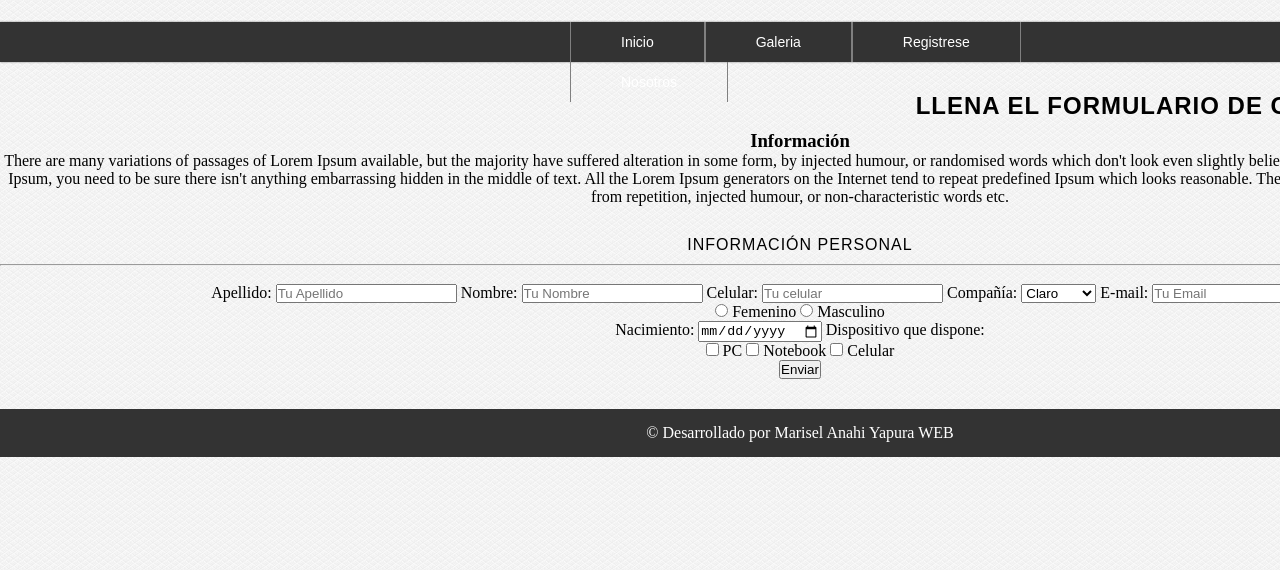
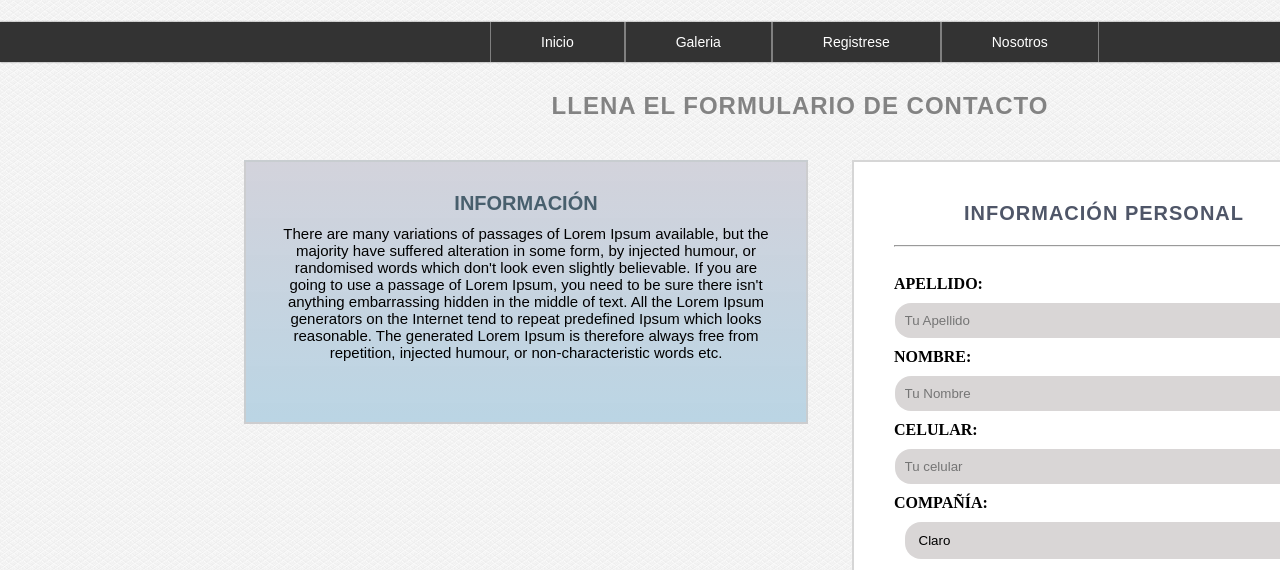
Before and after one commit to may-25121/capacitacionLaboral, a plain HTML site: page registrese.html in a window 1280 px wide. Shown: the part 228-798 px from the top of the page. Drawn offline with Linux system fonts and the light colour scheme.

Commit message:
Se agrego estilos a la pagina registrese

```diff
--- a/css/styles.css
+++ b/css/styles.css
@@ -20,7 +20,6 @@ body{
 
 /*Cabecera*/
 #header{
-
     width: 100%;
     height: 250px;
     margin: 0px auto;
@@ -69,7 +68,7 @@ body{
 #nav ul{
     list-style: none;
     margin: 0px auto;
-    width: 460px;
+    width: 620px;
 }
 
 #nav li{
@@ -97,6 +96,8 @@ body{
 }
 
 /*Secciones*/
+
+/*Cursos*/
 #sections{
     text-align: center;
 }
@@ -107,6 +108,7 @@ body{
     font-family: Arial, Helvetica, sans-serif;
     margin-top: 30px;
     margin-bottom: 10px;
+    color: rgb(131, 131, 131);
 }
 
 .section{
@@ -138,6 +140,7 @@ body{
     font-size: 17px;
     letter-spacing: 3px;
     padding-bottom: 10px;
+    color: rgba(57, 128, 124, 0.87) !important;
 }
 
 .contenido .btn{
@@ -148,8 +151,7 @@ body{
 .contenido .btn a{
     color: white;
     text-decoration: none;
-    background-color: var(--azul);
-    background-image: linear-gradient(to bottom , var(--azul), rgba(34, 33, 56, 0.589));
+    background-image: linear-gradient(to bottom , var(--azul), rgba(33, 146, 211, 0.651));
     padding: 15px;
     border-radius: 10px;
     font-weight: bold;
@@ -171,7 +173,96 @@ body{
     margin-left: 750px;
 }
 
-/*Pie de pagina*/
+/*Formulario*/
+.contenidoform{
+    width: 70%;
+    display: inline-flex;
+    justify-content: space-evenly;
+    margin-top: 30px;
+    margin-bottom: 20px;
+}
+.textoform{
+    width: 500px;
+    height: 200px;
+    background-color: white;
+    border: 2px solid var(--grisclaro);
+    background-image: linear-gradient(to bottom , rgba(140, 140, 163, 0.384), rgba(89, 153, 190, 0.411));
+    text-align: center;
+    padding: 30px;
+    font-size: 15px;
+    font-family: Arial, Helvetica, sans-serif;
+
+}
+.textoform h3{
+    font-size: 20px;
+    text-transform: uppercase;
+    margin-bottom: 10px;
+    color:rgb(72, 95, 109);
+}
+form{
+    background-color: white;
+    border: 2px solid var(--grisclaro);
+    width: 500px;
+    text-align: start;
+    margin-left: 40px;
+
+}
+legend{
+    font-size: 20px;
+    text-align: center;
+    color: rgba(5, 15, 41, 0.705)!important;
+    font-weight: bold;
+}
+label{
+    font-weight: 600;
+    text-transform: uppercase;
+    display: block;
+    padding: 10px 0px;
+}
+.contenido{
+    margin: 40px;
+}
+hr{
+    margin-top: 20px;
+}
+
+input:not([type="submit"], [type="checkbox"], [type="radio"]),select{
+    padding: 10px;
+    margin: auto;
+    display: block;
+    justify-content: center;
+    width: 95%;
+    background-color: #bdb9b994;
+    border: none;
+    border-radius: 1rem;
+}
+
+input[type="radio"],[type="checkbox"]{
+    width: auto;
+}
+.formato{
+    padding: 5px 0px;
+    width: 93%;
+    display: inline-block;
+    margin-left: 10px;
+    font-size: 14px;
+}
+
+form .btn{
+    width: 100px;
+    height: 40px;
+    margin-left: 40% ;
+    margin-right: auto;
+    margin-bottom: 30px;
+    color: white;
+    background-image: linear-gradient(to bottom , rgba(87, 87, 121, 0.938), rgba(42, 124, 172, 0.651));
+    border-radius: 10px;
+    font-weight: bold;
+}
+
+
+
+/*Pie de página*/
 #footer{
     width: 100%;
     margin:  0px auto;
@@ -181,4 +272,7 @@ body{
     padding-top: 15px;
     padding-bottom: 15px;
     color: white;
+    font-family: sans-serif;
+    font-size: 14px;
+    box-shadow: 0px 0px 2px gray;
 }
```
